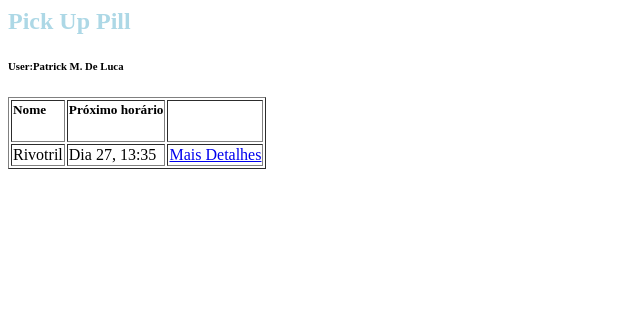
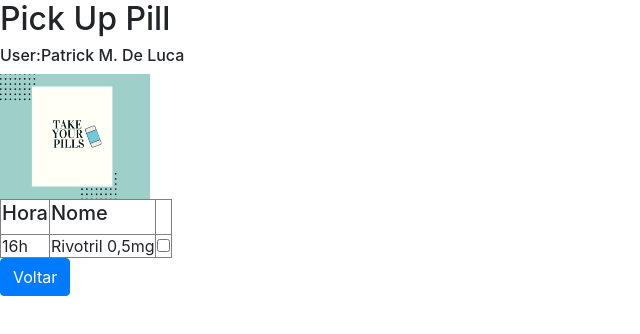
Before and after one commit to patrickMDL/Hackathon, a plain HTML site: page PickUpPill/historico.html in a window 1280 px wide. Shown: the whole page, without its empty margins (0-640 px from the left). Drawn offline with nearby package versions, Linux system fonts and the light colour scheme.

Commit message:
Adicionei 'solicitacao.html, solicitado.html' e fiz algumas alterações nos outros arquivos.

```diff
--- a/PickUpPill/historico.html
+++ b/PickUpPill/historico.html
@@ -2,8 +2,8 @@
 <!doctype html>
 	<head>
 		<meta charset="utf-8" />
-		<title>FARMÁCIA</title>
-		<script src="https://ajax.googleapis.com/ajax/libs/jquery/3.3.1/jquery.min.js"></script>
+		<link rel="stylesheet" href="https://stackpath.bootstrapcdn.com/bootstrap/4.1.3/css/bootstrap.min.css" integrity="sha384-MCw98/SFnGE8fJT3GXwEOngsV7Zt27NXFoaoApmYm81iuXoPkFOJwJ8ERdknLPMO" crossorigin="anonymous">
+	</script>
 		<script>
 		$(document).ready(function(){
 		    $("#hide").click(function(){
@@ -26,23 +26,30 @@
 
 
 	<body>
-
+			<link rel="stylesheet" href="https://stackpath.bootstrapcdn.com/bootstrap/4.1.3/css/bootstrap.min.css" integrity="sha384-MCw98/SFnGE8fJT3GXwEOngsV
 		<link href="design.css" rel="stylesheet">
 		<h2> Pick Up Pill</h2>
 		<h6>User:Patrick M. De Luca</h6>
+		<img src="logo.png" width="150px">
 		<table border="1">
 			<tr>
+				<td><h5>Hora</h5></td>
 				<td><h5>Nome</h5></td>
-				<td><h5>Próximo horário</h5></td>
 				<td></td>
 			</tr>
+
 			<tr>
-				<td>Rivotril</td>
-				<td>Dia 27, 13:35</td>
-				<td><a href="detalhes.html">Mais Detalhes</a></td>
+				<td>16h</td>
+				<td>Rivotril 0,5mg </td>
+				<td><input type="checkbox"></button></td>
 			</tr>
 		</table>
 
+		<form action="logado.html">
+			<div class="btn-group mr-2" role="group" aria-label="First group">
+			    <button type="submit" class="btn btn-primary" >Voltar</button>
+  			</div>
+		</form>
 
 	</body>
 
```
Also changed, not shown: PickUpPill/index.html (+1 -1 lines), PickUpPill/logado.html (+19 -5 lines).
